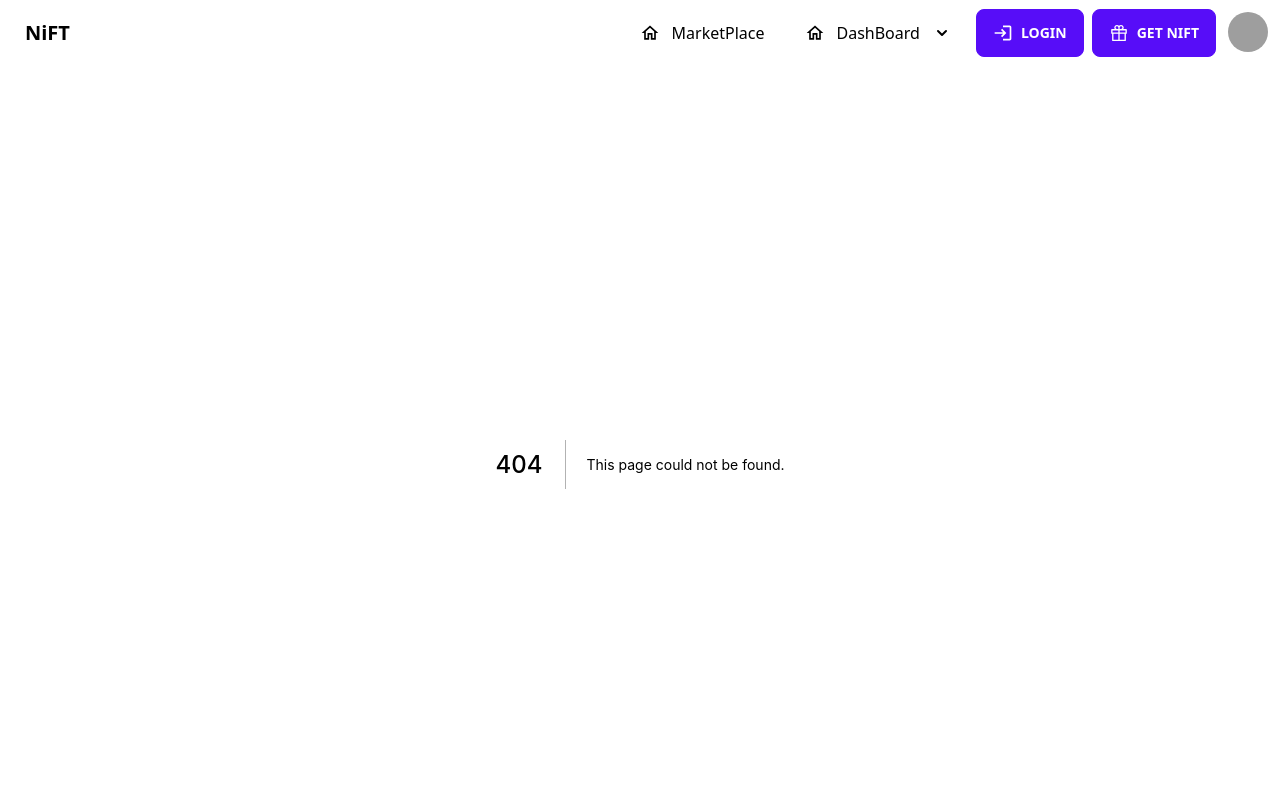
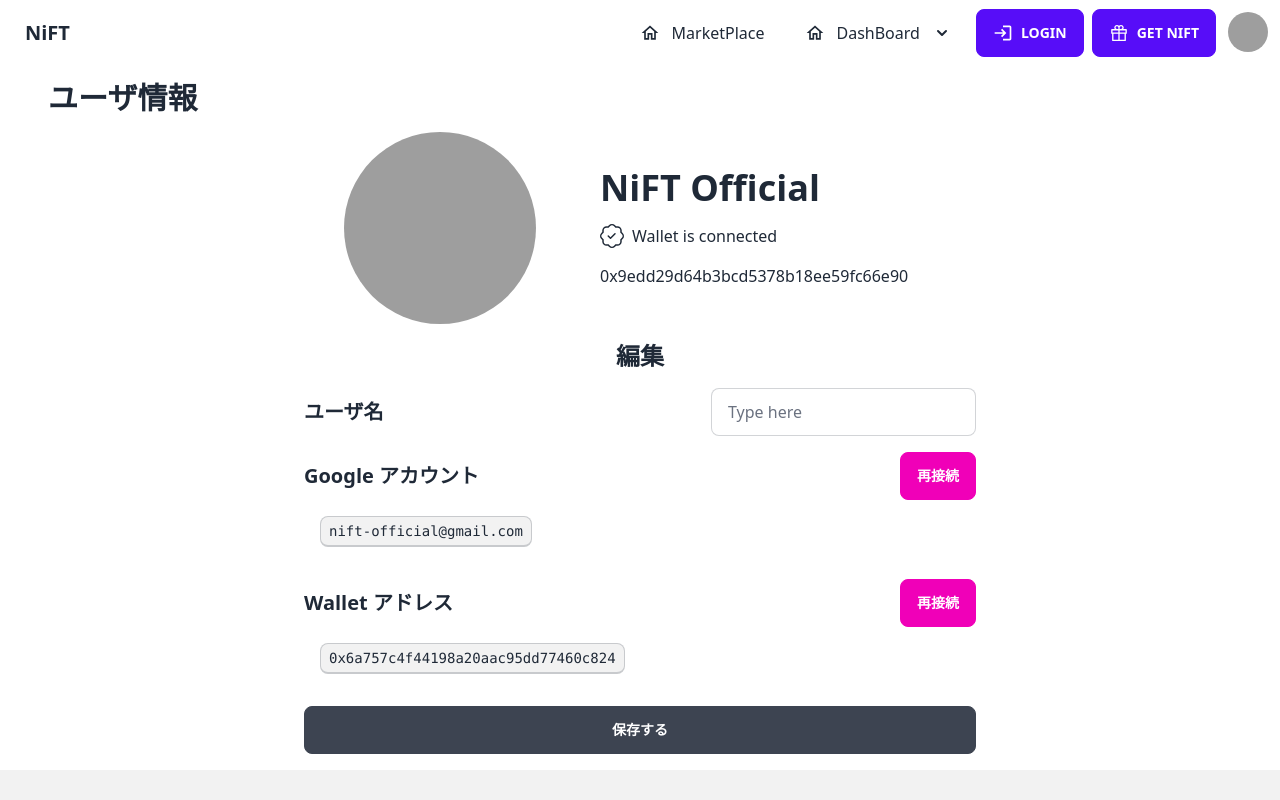
Before and after one commit to schezo817/NiFT, a Next.js app in the folder nift/: page /dashboard/user in a window 1280 px wide. Before the commit this address had no page. Shown: the top 800 px of the page. Built offline with nearby package versions, Linux system fonts and the light colour scheme; grey boxes are pictures that could not be loaded.

Commit message:
Add user page

```diff
--- /dev/null
+++ b/nift/pages/dashboard/user.tsx
@@ -0,0 +1,64 @@
+import { NextPage } from "next";
+import { BsPatchCheck } from "react-icons/bs";
+
+export const User = () => {
+    return (
+        <div className="p-4">
+            <h1 className="px-8 text-3xl font-bold">ユーザ情報</h1>
+            <div className="flex flex-row flex-wrap justify-center gap-4 p-4 w-full">
+                <div className="avatar px-8">
+                    <div className="w-48 h-48 rounded-full">
+                        <img src="https://placeimg.com/192/192/people" alt={"user-icon"} />
+                    </div>
+                </div>
+                <div className="flex flex-col justify-center gap-4 p-4 w-96 max-w-full break-all">
+                    <p className="text-4xl font-bold">NiFT Official</p>
+                    <div className="flex items-center">
+                        <BsPatchCheck className="text-2xl mr-2" />
+                        <span>Wallet is connected</span>
+                    </div>
+                    <p>0x9edd29d64b3bcd5378b18ee59fc66e90</p>
+                </div>
+            </div>
+            <div className="flex flex-col gap-y-4 container max-w-2xl mx-auto">
+                <h3 className="font-bold text-2xl text-center">編集</h3>
+                <div className="flex flex-row items-center justify-between">
+                    <h4 className="font-bold text-xl">ユーザ名</h4>
+                    <input
+                        type="text"
+                        placeholder="Type here"
+                        className="input input-bordered max-w-xs"
+                    />
+                </div>
+                <div className="flex flex-col">
+                    <div className="flex flex-row items-center justify-between">
+                        <h4 className="font-bold text-xl">Google アカウント</h4>
+                        <button className="btn btn-secondary">再接続</button>
+                    </div>
+                    <div className="p-4">
+                        <kbd className="kbd text-sm">nift-official@gmail.com</kbd>
+                    </div>
+                </div>
+                <div className="flex flex-col">
+                    <div className="flex flex-row items-center justify-between">
+                        <h4 className="font-bold text-xl">Wallet アドレス</h4>
+                        <button className="btn btn-secondary">再接続</button>
+                    </div>
+                    <div className="p-4">
+                        <kbd className="kbd text-sm">0x6a757c4f44198a20aac95dd77460c824</kbd>
+                    </div>
+                </div>
+                <div
+                    className="btn w-full"
+                    onClick={() => {
+                        console.log("Save Accounts");
+                    }}
+                >
+                    保存する
+                </div>
+            </div>
+        </div>
+    );
+};
+
+export default User;
```
